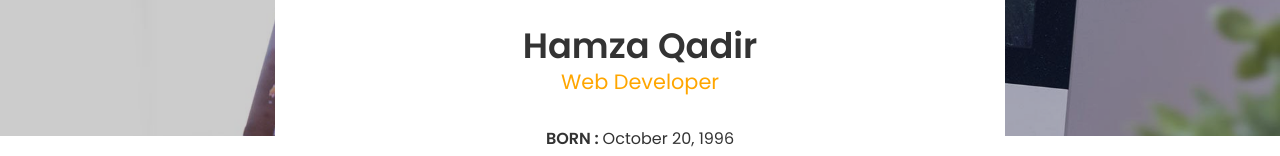
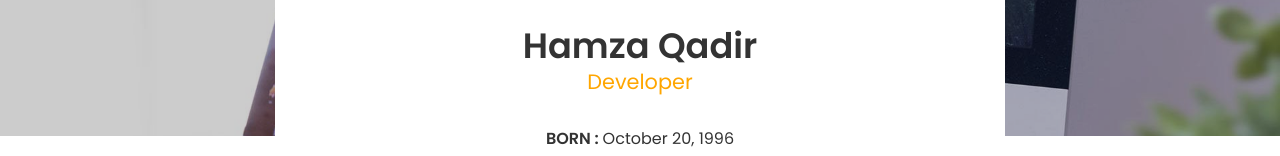
Before and after one commit to hamza-qadir/apple, a plain HTML site: page cvportfolio/index.html in a window 1280 px wide. Shown: the part 403-559 px from the top of the page. Drawn offline with Linux system fonts and the light colour scheme; files whose address does not match are found by name.

Commit message:
Update index.html

```diff
--- a/cvportfolio/index.html
+++ b/cvportfolio/index.html
@@ -65,7 +65,7 @@
 					<div class="intro">
 						<div class="profile-img"><img src="images/FB_IMG_1570601266346.jpg" alt=""></div>
 						<h2><b>Hamza Qadir</b></h2>
-						<h4 class="font-yellow">Web Developer</h4>
+						<h4 class="font-yellow"> Developer</h4>
 						<ul class="information margin-tb-30">
 							<li><b>BORN : </b>October 20, 1996</li>
 							<li><b>EMAIL : </b>hamzasoomro5@gmail.com</li>
```
